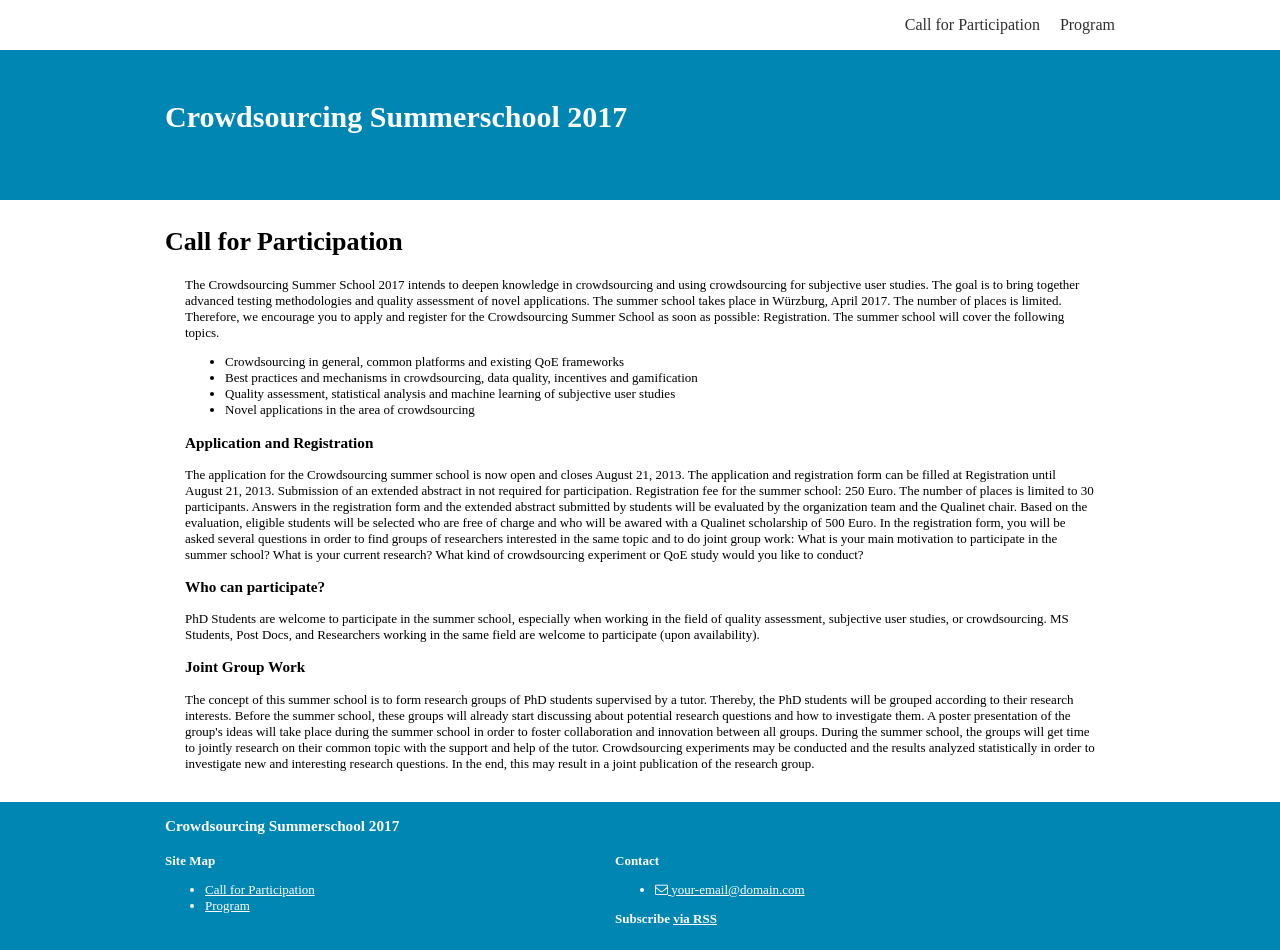
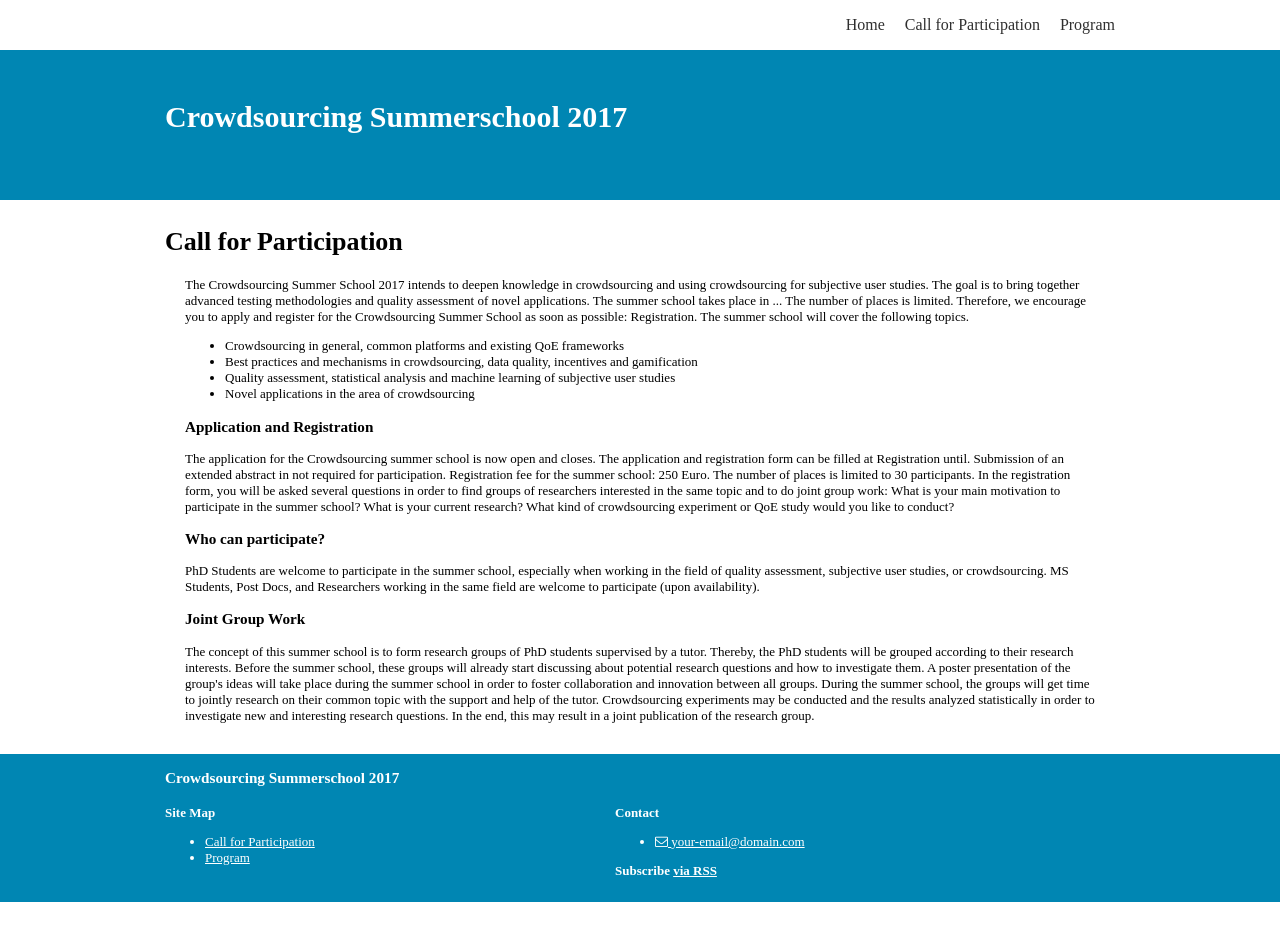
Before and after one commit to kaborchert/crowdsourcing-summerschool-2017, a Jekyll site: the page built from _pages/callForParticipation.html, in a window 1280 px wide. Built offline with Jekyll 4.4.1, drawn with Linux system fonts in a browser that asks for light colours; nearby versions of some CDN libraries; after the commit the page ends 902 px from its top, so only the background shows below that.

Commit message:
update menu

```diff
--- a/_includes/header.html
+++ b/_includes/header.html
@@ -1,7 +1,9 @@
 <div class="header">
   <div class="navigation-wrapper">
     <nav role="navigation">
+
       <ul id="js-navigation-menu" class="navigation-menu show">
+          <li class="nav-link"><a href="{{ site.baseurl }}/">Home</a></li>
         {% for page in site.pages %}
           {% if page.title and page.main_nav != false %}
           <li class="nav-link"><a href="{{ page.url | prepend: site.baseurl }}">{{ page.title }}</a>
--- a/_pages/callForParticipation.html
+++ b/_pages/callForParticipation.html
@@ -5,7 +5,7 @@ permalink: /call-for-participation/
 ---
 The Crowdsourcing Summer School 2017 intends to deepen knowledge in crowdsourcing and using crowdsourcing for subjective user studies. The goal is to bring together advanced testing methodologies and quality assessment of novel applications.
 
-The summer school takes place in Würzburg, April 2017. The number of places is limited. Therefore, we encourage you to apply and register for the Crowdsourcing Summer School as soon as possible: Registration.
+The summer school takes place in ... The number of places is limited. Therefore, we encourage you to apply and register for the Crowdsourcing Summer School as soon as possible: Registration.
 The summer school will cover the following topics.
 
         <ul>
@@ -18,12 +18,11 @@ The summer school will cover the following topics.
 
 <h3>Application and Registration</h3>
 
-The application for the Crowdsourcing summer school is now open and closes August 21, 2013.
-The application and registration form can be filled at Registration until August 21, 2013.
+The application for the Crowdsourcing summer school is now open and closes.
+The application and registration form can be filled at Registration until.
 Submission of an extended abstract in not required for participation.
 Registration fee for the summer school: 250 Euro.
 The number of places is limited to 30 participants.
-Answers in the registration form and the extended abstract submitted by students will be evaluated by the organization team and the Qualinet chair. Based on the evaluation, eligible students will be selected who are free of charge and who will be awared with a Qualinet scholarship of 500 Euro.
 
 In the registration form, you will be asked several questions in order to find groups of researchers interested in the same topic and to do joint group work: What is your main motivation to participate in the summer school? What is your current research?  What kind of crowdsourcing experiment or QoE study would you like to conduct?
 
--- a/_pages/program.html
+++ b/_pages/program.html
@@ -3,4 +3,4 @@ layout: page
 title: Program
 permalink: /program/
 ---
-Hier kommt das Programm hin.
+Coming soon
```
Also changed, not shown: 5 other files.
